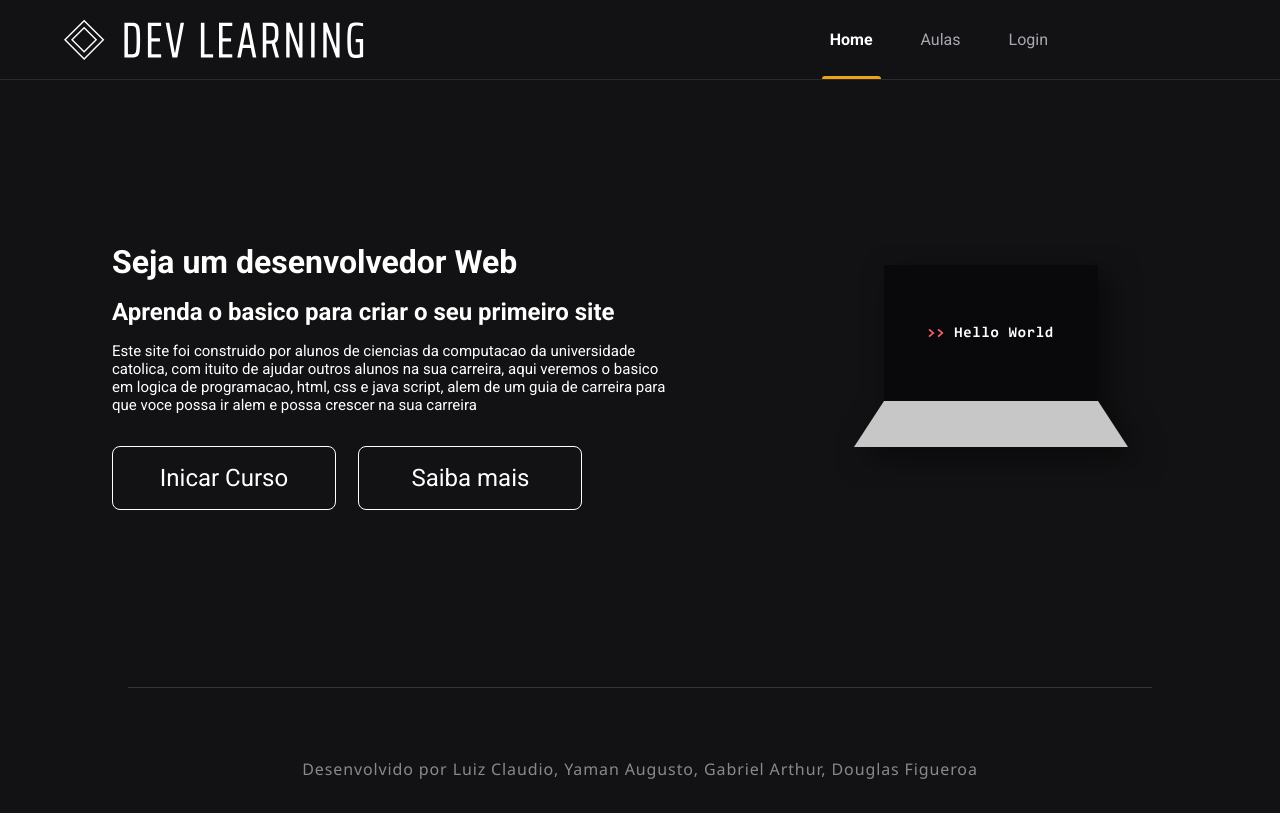
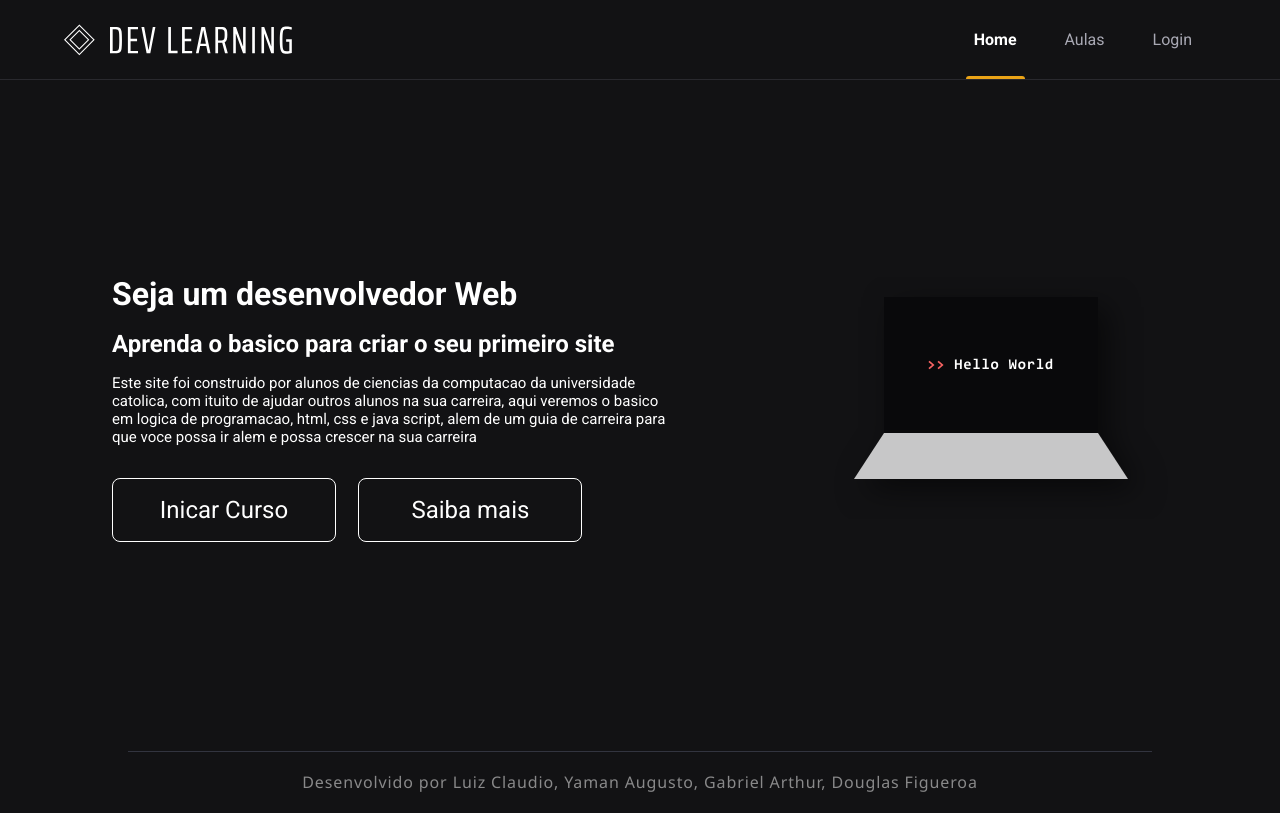
Before and after one commit to GabriellArthur/devlearning, a Next.js app: page / in a window 1280 px wide. Built offline with nearby package versions, Linux system fonts and the light colour scheme.

Commit message:
ajustment - login, home page

```diff
--- a/src/components/Header/styles.module.scss
+++ b/src/components/Header/styles.module.scss
@@ -1,6 +1,9 @@
 .headerContainer {
   height: 5rem;
   border-bottom: 1px solid var(--gray-800);
+}
+.logo {
+  width: 230px;
 }
 
 .logo:hover {
@@ -8,7 +11,6 @@
 }
 
 .headerContent {
-  max-width: auto;
   height: 5rem;
   padding: 0 4rem;
 
@@ -16,13 +18,13 @@
   justify-content: space-between;
 
   nav {
-    padding: 0 10rem;
-   @media (max-width: 800px) {
-      margin-left: 1rem;
+    // padding: 0 10rem;
+   @media (min-width: 800px) {
+      margin-right: 1rem;
       height: 5rem;
       overflow-y: hidden;
    }
-    margin-left: 2rem;
+    margin-right: 2rem;
     height: 5rem;
 
     a {
--- a/src/pages/home.module.scss
+++ b/src/pages/home.module.scss
@@ -2,11 +2,14 @@
   max-width: 1120px;
   margin: 0 auto;
   padding: 0 2rem;
-  height: calc(80vh - 4rem);
-
   display: flex;
   align-items: center;
   justify-content: space-between;
+}
+
+.bodyContainer {
+  min-height: 80vh;
+  display: grid;
 }
 
 .hero {
@@ -79,12 +82,9 @@
 }
 
 .footer{
-   padding: 20px;
-   display: flex;
-   justify-content: center;
-   position:absolute;
-	bottom:0;
-	width:100%;
+  padding: 20px;
+  display: flex;
+  justify-content: center;
 }
 
 .footer h2{
--- a/src/pages/index.tsx
+++ b/src/pages/index.tsx
@@ -7,7 +7,7 @@ export default function Home() {
          <Head>
             <title>Home</title>
          </Head>
-
+         <body className={styles.bodyContainer}>
             <main className={styles.contentContainer}>
                <section className={styles.hero}>
                   <h1>Seja um desenvolvedor Web</h1>
@@ -21,8 +21,8 @@ export default function Home() {
                   <img src='/images/computador-hello-world.svg' alt="devLearning" />
                </aside>
             </main>
-         <div className={styles.linha}>
-         </div>
+         </body>
+         <div className={styles.linha}></div>
          <footer className={styles.footer}>
             <h2>Desenvolvido por Luiz Claudio, Yaman Augusto, Gabriel Arthur, Douglas Figueroa</h2>
          </footer>
--- a/src/pages/web/class/index.tsx
+++ b/src/pages/web/class/index.tsx
@@ -1,8 +1,12 @@
+import Head from 'next/head';
 import styles from './styles.module.scss';
 
 export default function Class () {
     return (
         <>
+        <Head>
+            <title>Aulas</title>
+        </Head>
         <div className={styles.class}>
             <div className={styles.header__title}>
                 <h1 className={styles.title}>Cursos</h1>
--- a/src/pages/web/login/index.tsx
+++ b/src/pages/web/login/index.tsx
@@ -1,9 +1,13 @@
+import Head from 'next/head';
 import Link from 'next/link'
 import styles from './styles.module.scss'
 
 export default function Login () {
     return (
         <>
+        <Head>
+            <title>Login</title>
+        </Head>
         <div className={styles.body}>
                 <div className={styles.card__login}>
                     <main className={styles.contentContainer}>
--- a/src/pages/web/login/styles.module.scss
+++ b/src/pages/web/login/styles.module.scss
@@ -53,7 +53,8 @@
     }
 
     .input__values:focus {
-        border: none;
+        border: 2px solid #b0bdcd;
+        outline: 0;
     }
 
     .box__text h1{
--- a/src/pages/web/register/index.tsx
+++ b/src/pages/web/register/index.tsx
@@ -1,7 +1,12 @@
+import Head from 'next/head'
 import styles from './register.module.scss'
 
 export default function Register () {
     return (
+        <>
+        <Head>
+            <title>Register</title>
+        </Head>
         <div className={styles.body__register}>
             <form className={styles.form__register}>
                 <div className={styles.box__names}>
@@ -54,5 +59,6 @@ export default function Register () {
                 </div>
             </form>
         </div>
+        </>
     )
 }
```
Lines whose indentation alone changed are shown as unchanged.
